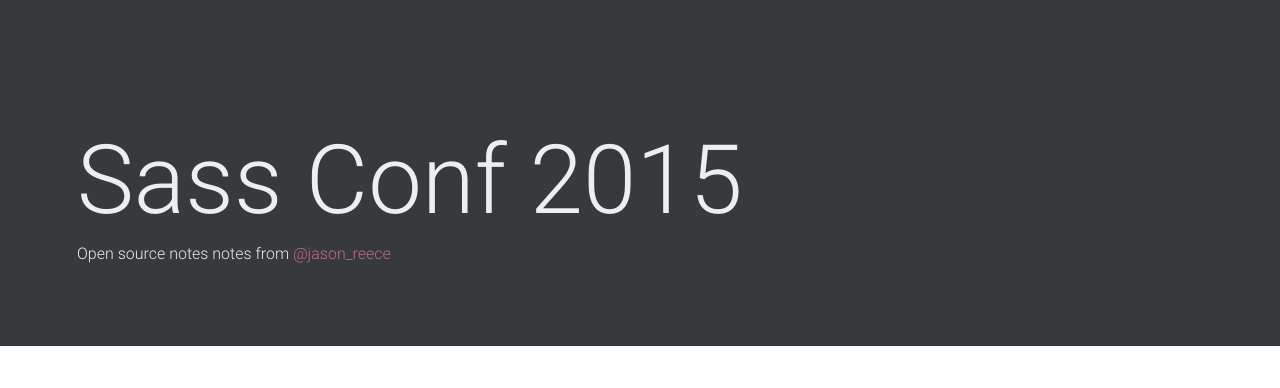
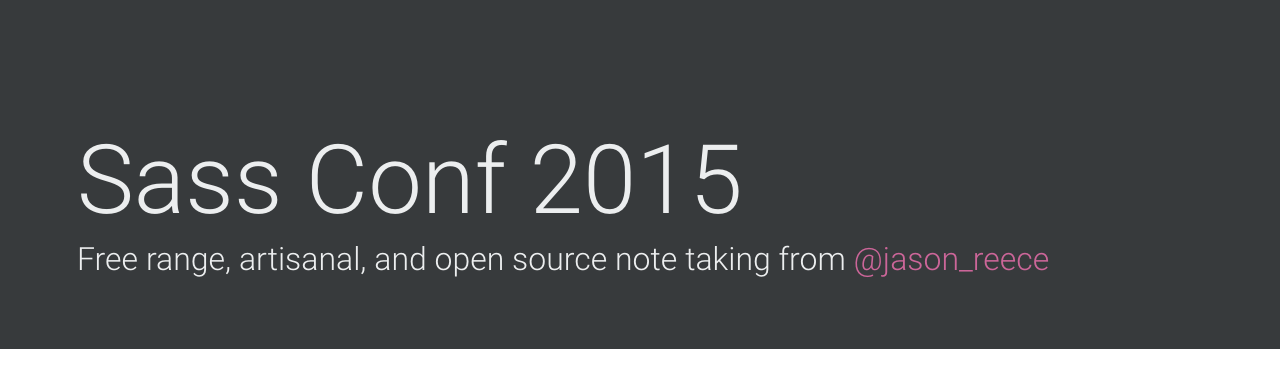
Before and after one commit to jasonreece/sass-conf-2015, a Jekyll site: the page built from index.html, in a window 1280 px wide. Shown: the top 388 px of the page. Built offline with Jekyll 4.4.1, drawn with Linux system fonts in a browser that asks for light colours.

Commit message:
updates sub-heading

```diff
--- a/_includes/header.html
+++ b/_includes/header.html
@@ -1,6 +1,6 @@
 <header class="jumbotron bg-inverse">
   <div class="container">
     <h1 class="display-4">Sass Conf 2015</h1>
-    <p>Open source notes notes from <a href="http://www.twitter.com/jason_reece" target="_blank">@jason_reece</a></p>
+    <h2>Free range, artisanal, and open source note taking from <a href="http://www.twitter.com/jason_reece" target="_blank">@jason_reece</a></h2>
   </div>
 </header>
```
